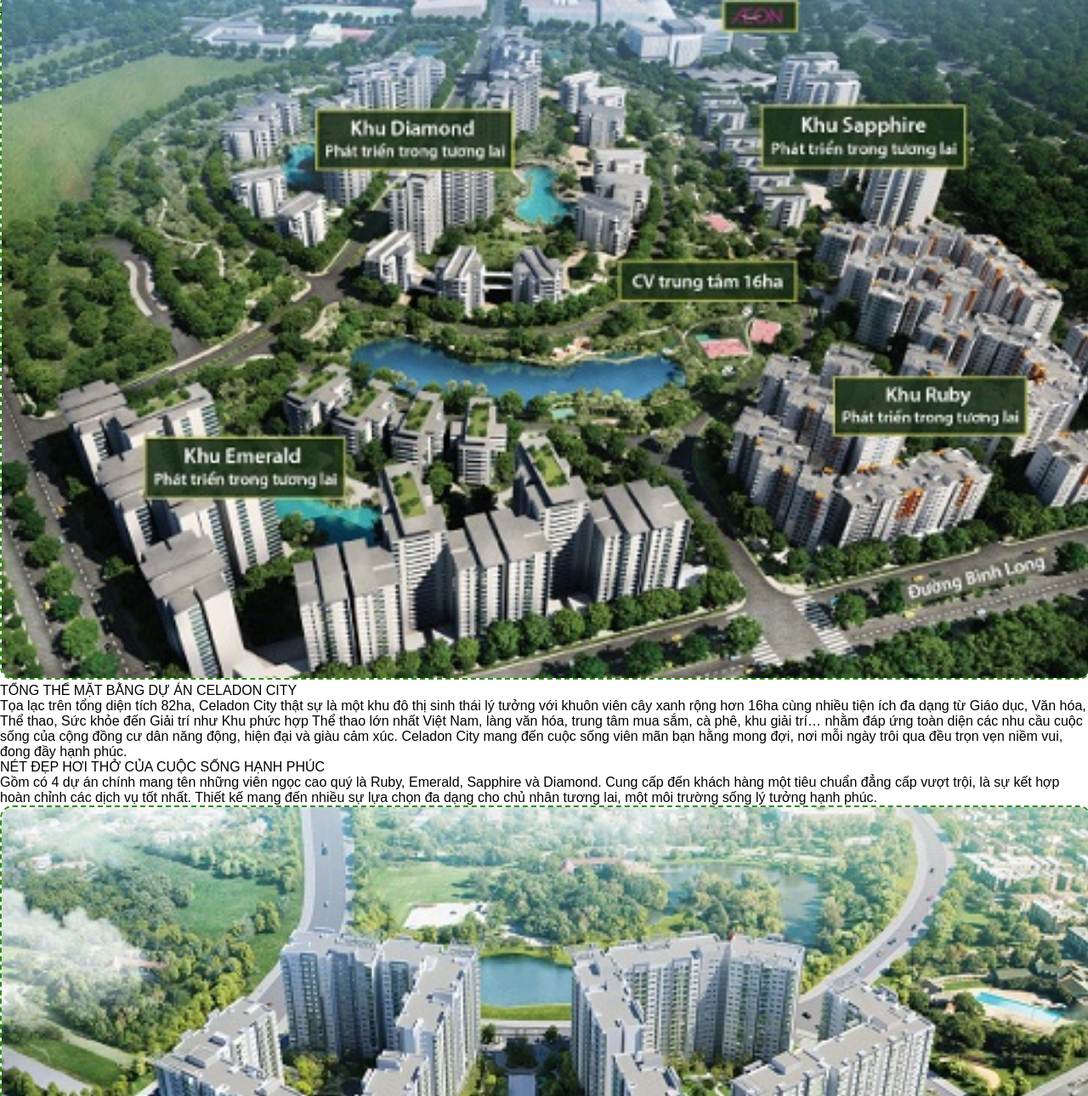
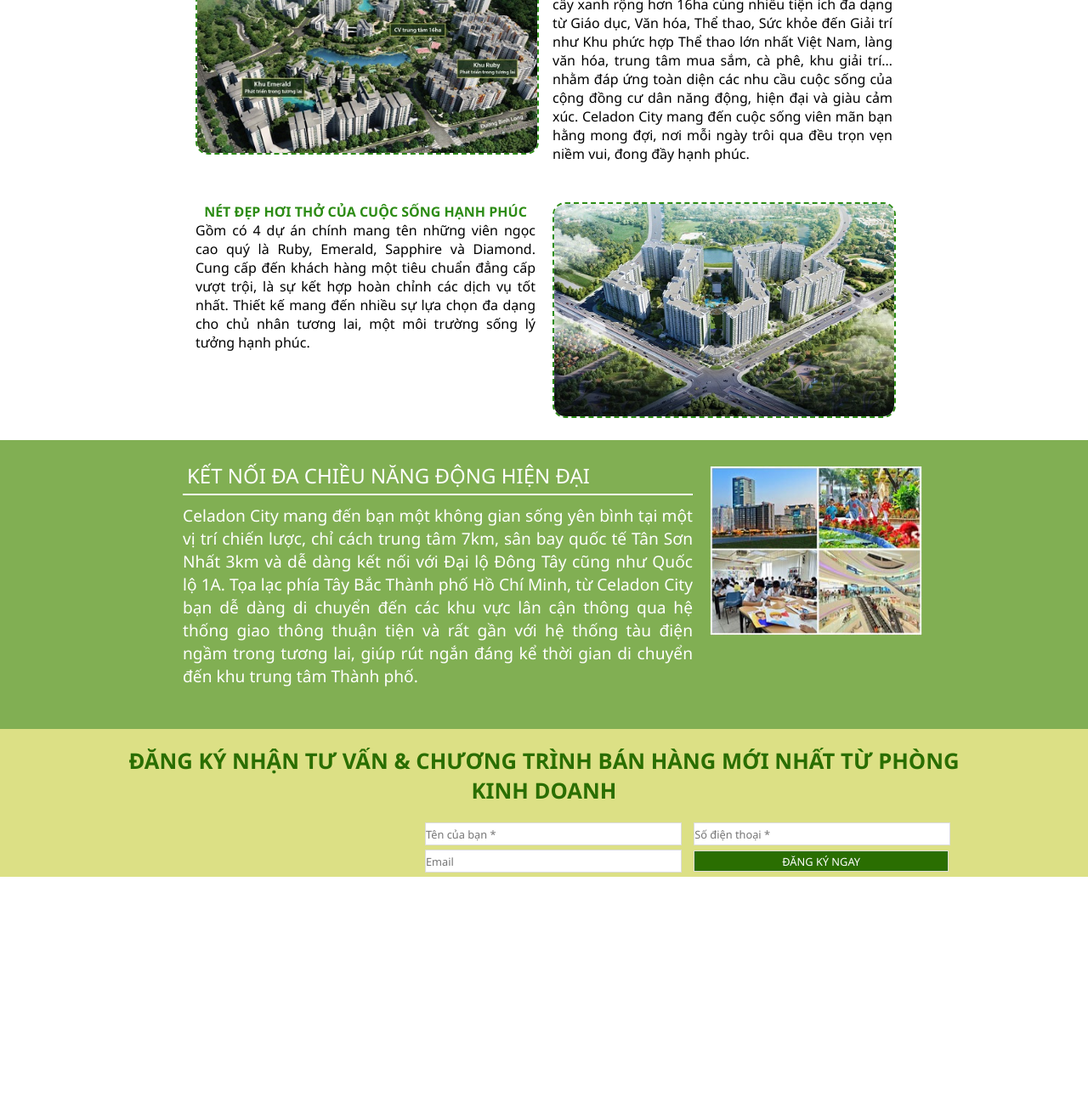
Before and after one commit to NguyenChauNgocNhi/BaiThucHanh02, a plain HTML site: page index.html in a window 1280 px wide. Shown: the part 810-2100 px from the top of the page at 85% size. After the commit the page ends 1842 px from the top, so only its background shows below. Drawn offline with Linux system fonts and the light colour scheme.

Commit message:
site.css

```diff
--- a/css/site.css
+++ b/css/site.css
@@ -1,120 +1,162 @@
 *{
     padding: 0;
     margin: 0;
-    font-family: sans-serif;
+    font-family: 'Segoe UI', Tahoma, Geneva, Verdana, sans-serif;
 }
 .header{
-    width: 100%;
-    height: 100vh;
-    background-image:url(../images/head-background.jpg);
+    background-image: url(../images/head-background.jpg);
     background-size: 100%;
     background-repeat: no-repeat;
     display: flex;
     flex-direction: column;
 }
-.first{
+.title{
     display: flex;
     flex-direction: row;
+    justify-content: space-evenly;
+    align-items: center;
 }
-.boders{
-    width: 200px;
+.hotline{
+    padding: 20px 50px;
+    background-color: #49A333;
+    color: white;
+    font-weight: 900;
+    font-size: 1.5rem;
+    border-radius: 10px 10px 10px 10px;
+}
+.form{
+    border: 5px solid #CED086;
+    background-color: #678B37;
+    width: 300px;
     padding: 20px;
-    border: 5px solid #CED086;
-
+    margin-top: 50px;
+    margin-bottom: 40px;
+    margin-left: 300px;
 }
-.boders{
-    width: 200px;
-    padding: 20px;
-    border: 5px solid #CED086;
-
+.text1{
+    color: white;
+    text-align: center;
+    font-size: 2rem;
 }
-.boders p{
-    color: rgba(255, 255, 255, 0.952);
+.text2{
+    margin-top: 10px;
+    color: white;
     text-align: center;
+    font-size: 1rem;
 }
-.boders .p1{
-    font-size:27px;
+.input_item{
+    margin-top: 10px;
+    width: 300px;
+    color:white;
+    font-size: 1rem;
+    background-color: transparent;
+    border-bottom: 1px solid white;
+    border-top: transparent;
+    border-left: transparent;
+    border-right: transparent;
 }
-.boders .p2{
-    font-size:13px;
+.input_item::-webkit-input-placeholder {
+    color: white ;
 }
-.boders .button{
+.button_item{
+    margin-top: 10px;
+    margin-bottom: 20px;
+    margin-left: 80px;
     background-color:#C5D301;
     padding: 10px;
     color: white;
-    margin-left: 30%;
-    border-color: rgba(255, 255, 255, 0);
-    margin-top: 5px;
-}
-.boders .input .bd{
-    background-color: transparent;
-    color: white;
-    border-bottom: 1px solid rgba(255, 255, 255, 0.329) ;
-    padding: 4%;
-    border-top-color: rgba(124, 124, 124, 0.089);
-    border-left-color: rgba(124, 124, 124, 0.089);
-    border-right-color: rgba(124, 124, 124, 0.089);
-
-}
-.bd::-webkit-input-placeholder{
-    color: rgb(255, 255, 255);
+    font-size: 1rem;
+    text-align: center;
+    border-top: transparent;
+    border-bottom: transparent;
+    border-left: transparent;
+    border-right: transparent;
 }
 
-.container{
+.body{
     display: flex;
     flex-direction: column;
     flex-wrap: nowrap;
-    margin-top: 10px;
-
-    width: 100%;
-    height: 100%;
 }
-.container-first{
+.body-list{
     display: flex;
     flex-direction: row;
+    justify-content: center;
     margin: 20px;
 }
-.container1{
+.img{
+    width: 400px;
+    height: 250px;
+    margin: 10px;
+}
+.body-item{
+    text-align: justify;
+    width: 400px;
+    height: 250px;
+    margin: 10px;
+    font-size: 1rem;
+    font-weight: 500;
+    color: black;
+}
+p{
+    color: #2D8C15;
+    text-align: center;
+    font-weight: 700;
+}
+.container{
+    display: flex;
+    flex-direction: row;
+    justify-content: center;
     background-color: #81AF53;
     background-size: 100%;
     background-repeat: no-repeat;
-    display: flex;
-    flex-direction: row;
-    justify-content: center;
-    flex-wrap: nowrap;
-    margin-top: 10px;
-    width: 100%;
-    height: 100%;
 }
-.container1 div{
-    padding: 20px;
+.container-text{
     text-align: justify;
+    color: white;
+    font-size: 1.2rem;
+    width: 600px;
+    height: 300px;
+    margin: 20px;
 }
+.container-img{
+    width: 250px;
+    height: 200px;
+    margin-top: 30px;
+}
+
 .end{
     background-color: #DCE085;
     background-size: 100%;
     background-repeat: no-repeat;
 }
-.body{
+.end-text{
+    color: #2A6E01;
+    font-size: 1.6rem;
+    font-weight: 700;
+    text-align: center;
+    padding-top: 20px;
+    padding-bottom: 20px;
+}
+.end-form{
     display: flex;
     flex-direction: column;
-    flex-wrap: nowrap;
+    margin-left: 500px;
 }
-.form{
-    display: flex;
-    flex-direction: row;
-    flex-wrap: nowrap;
+.end-item{
+    border: 1px solid gainsboro;
+    background-color: white;
+    width: 300px;
+    height: 25px;
+    font-size: 0.8rem;
+    margin-right: 10px;
+    margin-bottom: 5px;
 }
-.form-row{
-    margin: 10px;
+.end-button{
+    border: 1px solid gainsboro;
+    background-color: #2A6E01;
+    width: 300px;
+    height: 25px;
+    font-size: 0.8rem;
+    color: white;
 }
-.form-control{
-    border-color: rgba(255, 255, 255, 0.808);
-    color: black;
-    width: 200px;
-}
-.f1{
-    background-color: #2D8C15;
-    color: white;
-    width: 200px;
-}
```
